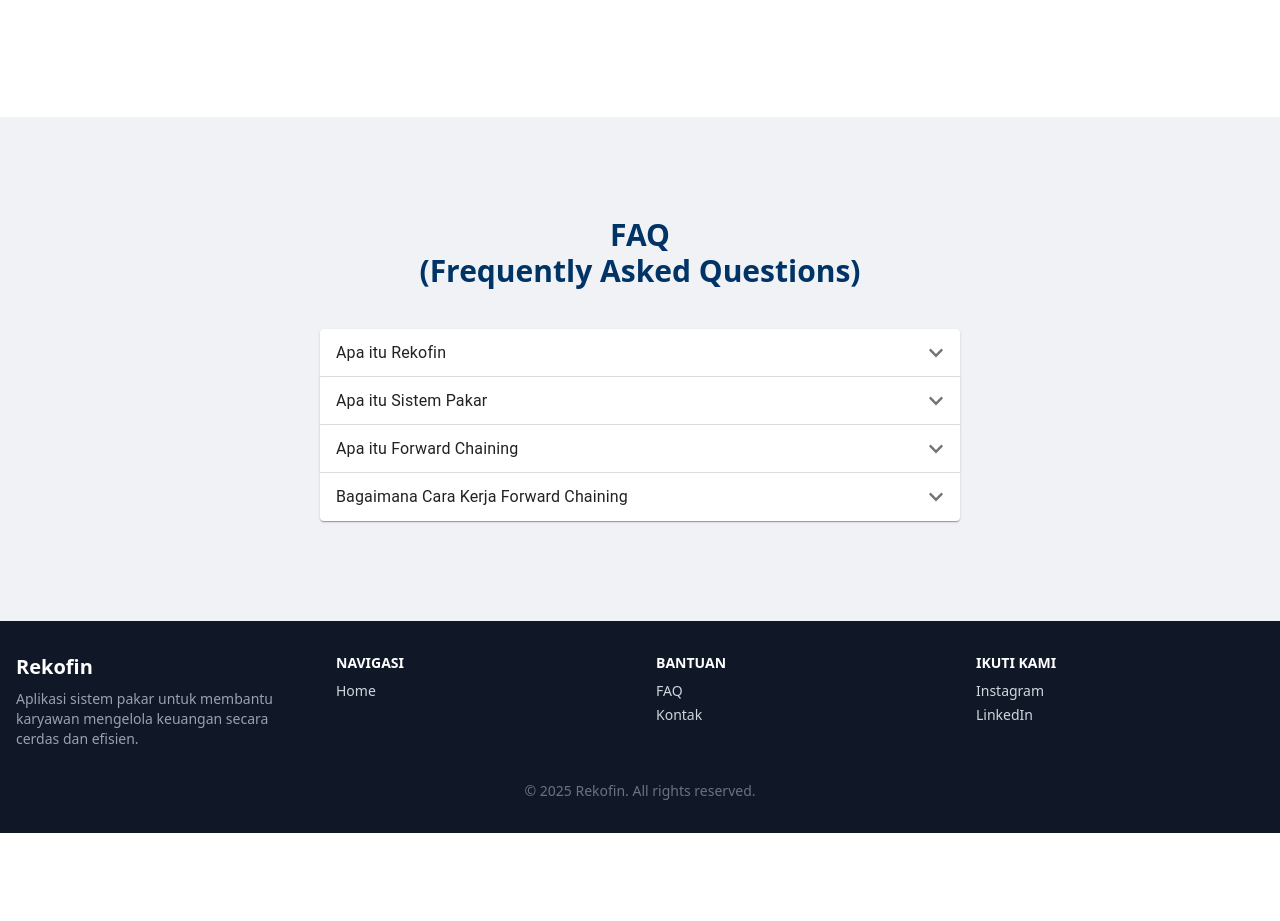
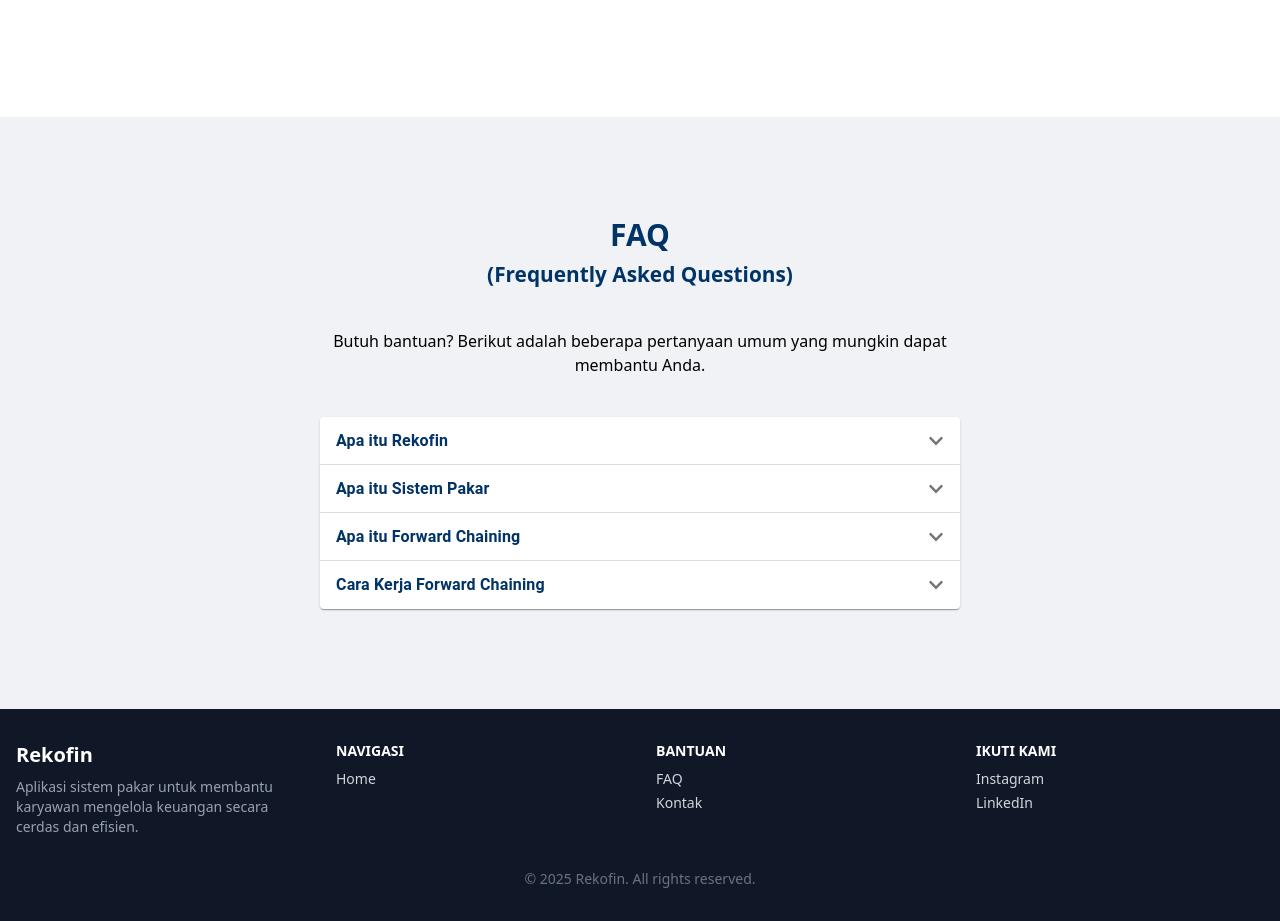
Before and after one commit to fadlanrizki/rekofin-ui, a Next.js app: page / in a window 1280 px wide. Shown: the part 1620-2541 px from the top of the page. Before the commit the page ends 2453 px from the top, so only its background shows below. Built offline with nearby package versions, Linux system fonts and the light colour scheme.

Commit message:
fix: fix content FAQ

```diff
--- a/src/components/views/LandingPage/Sections/FAQ.tsx
+++ b/src/components/views/LandingPage/Sections/FAQ.tsx
@@ -3,24 +3,33 @@
 import AccordionDetails from "@mui/material/AccordionDetails";
 import Typography from "@mui/material/Typography";
 import { FaChevronDown } from "react-icons/fa";
+import List from "@mui/material/List";
+import ListItem from "@mui/material/ListItem";
+import { Divider } from "@mui/material";
 
 const FAQ = () => {
   return (
-    <section id="faq" className="w-full py-20 flex justify-center">
-      <div className="w-3/4 md:w-1/2">
+    <section id="faq" className="w-full flex justify-center">
+      <div className="w-3/4 md:w-1/2 flex flex-col gap-10 items-center py-20">
         <h2 className="text-3xl font-bold text-[#003366] text-center">
           FAQ
           <br />
-          (Frequently Asked Questions)
+          <span className="text-[1.3rem]">(Frequently Asked Questions)</span>
         </h2>
-        <div className="mt-10">
+        <p className="text-center">
+          Butuh bantuan? Berikut adalah beberapa pertanyaan umum yang mungkin
+          dapat membantu Anda.
+        </p>
+        <div>
           <Accordion>
             <AccordionSummary
               expandIcon={<FaChevronDown />}
               aria-controls="panel1-content"
               id="panel1-header"
             >
-              <Typography component="span">Apa itu Rekofin</Typography>
+              <Typography component="span" className="text-primary">
+                <strong>Apa itu Rekofin</strong>
+              </Typography>
             </AccordionSummary>
             <AccordionDetails>
               Rekofin adalah aplikasi berbasis web yang berfungsi untuk
@@ -35,7 +44,9 @@
               aria-controls="panel2-content"
               id="panel2-header"
             >
-              <Typography component="span">Apa itu Sistem Pakar</Typography>
+              <Typography component="span" className="text-primary">
+                <strong>Apa itu Sistem Pakar</strong>
+              </Typography>
             </AccordionSummary>
             <AccordionDetails>
               Sistem Pakar adalah sebuah program komputer yang mencoba meniru
@@ -52,7 +63,9 @@
               aria-controls="panel2-content"
               id="panel2-header"
             >
-              <Typography component="span">Apa itu Forward Chaining</Typography>
+              <Typography component="span" className="text-primary">
+                <strong>Apa itu Forward Chaining</strong>
+              </Typography>
             </AccordionSummary>
             <AccordionDetails>
               Forward Chaining disebut juga pendekatan berbasis data{" "}
@@ -69,27 +82,38 @@
               aria-controls="panel2-content"
               id="panel2-header"
             >
-              <Typography component="span">
-                Bagaimana Cara Kerja Forward Chaining
+              <Typography component="span" className="text-primary">
+                <strong>Cara Kerja Forward Chaining</strong>
               </Typography>
             </AccordionSummary>
             <AccordionDetails>
-              <div className="block">
-                <ul>
-                  <li>Sistem memulai dengan kumpulan fakta awal.</li>
-                  <li>
-                    Fakta tersebut dievaluasi terhadap if-then rules yang ada.
-                  </li>
-                  <li>
-                    Jika kondisi pada bagian “if” dari sebuah aturan terpenuhi,
-                    maka bagian “then” akan diaktifkan.
-                  </li>
-                  <li>
+              <List>
+                <ListItem>
+                  <p>Sistem memulai dengan kumpulan fakta awal.</p>
+                </ListItem>
+                <Divider component="li" />
+                <ListItem>
+                  <p>
+                    Fakta tersebut dievaluasi terhadap{" "}
+                    <strong> IF-THEN </strong> rules yang ada.
+                  </p>
+                </ListItem>
+                <Divider component="li" />
+                <ListItem>
+                  <p>
+                    Jika kondisi pada bagian <strong>“IF”</strong> dari sebuah
+                    aturan terpenuhi, maka bagian <strong>“THEN”</strong> akan
+                    diaktifkan.
+                  </p>
+                </ListItem>
+                <Divider component="li" />
+                <ListItem>
+                  <p>
                     Proses berlanjut hingga ditemukan kesimpulan atau tidak ada
                     aturan lagi yang bisa diterapkan.
-                  </li>
-                </ul>
-              </div>
+                  </p>
+                </ListItem>
+              </List>
             </AccordionDetails>
           </Accordion>
         </div>
```
